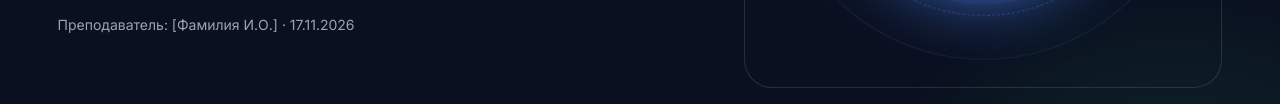
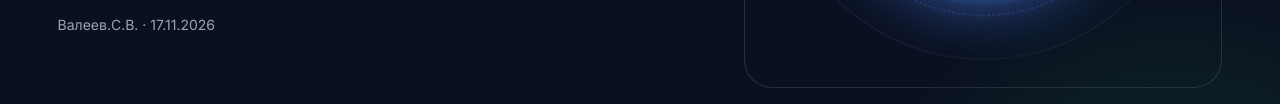
Before and after one commit to TopCollegeTCF/WikiOrganizatom, a plain HTML site: page practic/index.html in a window 1280 px wide. Shown: the part 551-655 px from the top of the page. Drawn offline with Linux system fonts and the light colour scheme.

Commit message:
Update index.html

```diff
--- a/practic/index.html
+++ b/practic/index.html
@@ -218,7 +218,7 @@
           <span class="pill green">Внутренняя студия</span>
           <span class="pill amber">Бюджет ~20 000 ₽</span>
         </div>
-        <p class="muted" style="margin-top:26px;font-size:14px">Преподаватель: [Фамилия И.О.] · 17.11.2026</p>
+        <p class="muted" style="margin-top:26px;font-size:14px">Валеев.С.В. · 17.11.2026</p>
       </div>
       <div class="logo-stage">
         <div class="pulse-dot b" style="top:12%;left:50%;transform:translateX(-50%)"></div>
```
